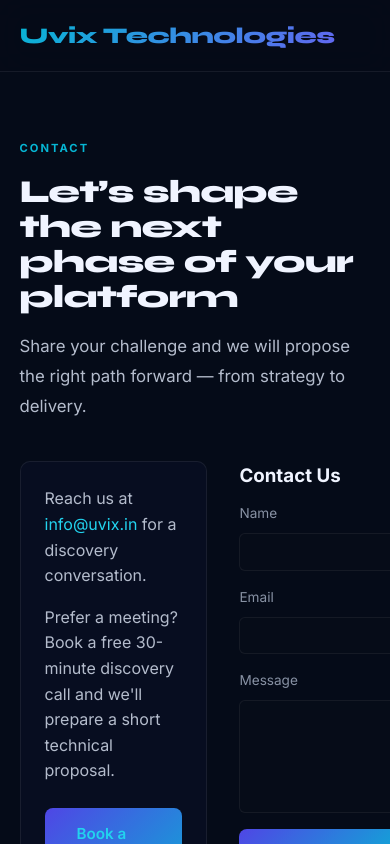
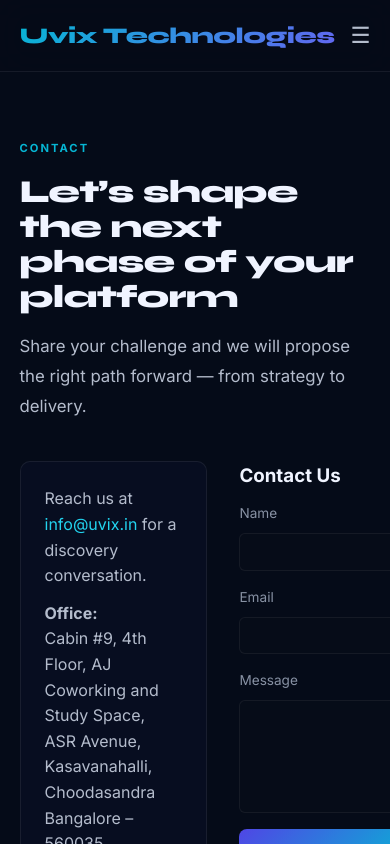
Before and after one commit to nitishbhardwajid-beep/Uvix, a Next.js app: page /contact in a window 390 px wide. Shown: the top 844 px of the page. Built offline with nearby package versions, Linux system fonts and the light colour scheme.

Commit message:
Show Bangalore office address on contact page; add mobile nav toggle and styles

```diff
--- a/app/components/SiteLayout.js
+++ b/app/components/SiteLayout.js
@@ -1,12 +1,17 @@
 import Link from 'next/link';
 import { navItems } from '../data/siteContent';
+import { useState } from 'react';
 
 export default function SiteLayout({ children, title, description }) {
+  const [mobileOpen, setMobileOpen] = useState(false);
   return (
     <>
       <nav>
         <Link className="nav-logo" href="/">Uvix Technologies</Link>
-        <ul className="nav-links">
+        <button className="nav-toggle" aria-label="Toggle navigation" onClick={() => setMobileOpen((s) => !s)}>
+          ☰
+        </button>
+        <ul className={`nav-links ${mobileOpen ? 'mobile-open' : ''}`} onClick={() => setMobileOpen(false)}>
           {navItems.map((item) => (
             <li key={item.href}>
               <Link href={item.href}>{item.label}</Link>
--- a/app/contact/page.js
+++ b/app/contact/page.js
@@ -18,6 +18,7 @@
         <div className="contact-layout" style={{ display: 'grid', gridTemplateColumns: '1fr 420px', gap: '2rem', alignItems: 'start' }}>
           <div className="contact-card">
             <p>Reach us at <a href={`mailto:${contactDetails.email}`}>{contactDetails.email}</a> for a discovery conversation.</p>
+            <p style={{ marginTop: '0.75rem', whiteSpace: 'pre-line' }}><strong>Office:</strong><br />{contactDetails.address}</p>
             <p style={{ marginTop: '1rem' }}>Prefer a meeting? Book a free 30-minute discovery call and we'll prepare a short technical proposal.</p>
             <div className="cta-actions" style={{ justifyContent: 'flex-start', marginTop: '1.5rem' }}>
               <a href={`mailto:${contactDetails.email}`} className="btn-primary" aria-label="Book a free discovery call via email">{contactDetails.ctaLabel}</a>
--- a/app/globals.css
+++ b/app/globals.css
@@ -37,6 +37,7 @@
 .nav-links { display: flex; gap: 2.5rem; list-style: none; align-items: center; }
 .nav-links a { color: var(--slate-l); font-size: 0.875rem; font-weight: 500; text-decoration: none; transition: color .2s; }
 .nav-links a:hover { color: var(--white); }
+.nav-toggle { display: none; background: transparent; border: none; color: var(--slate-l); font-size: 1.4rem; cursor: pointer; }
 .nav-cta { background: var(--indigo); color: #fff !important; padding: 0.5rem 1.25rem; border-radius: 6px; font-weight: 600 !important; }
 .nav-cta:hover { background: var(--indigo-l) !important; color: #fff !important; }
 #hero { position: relative; min-height: 100vh; display: flex; flex-direction: column; justify-content: center; align-items: center; text-align: center; padding: 120px 5vw 80px; overflow: hidden; }
@@ -156,6 +157,12 @@
 .footer-socials a:hover { color: var(--white); }
 @media (max-width: 900px) { .process-layout { grid-template-columns: 1fr; } .process-visual { position: static; } .ind-layout { grid-template-columns: 1fr; } .footer-grid { grid-template-columns: 1fr 1fr; } }
 @media (max-width: 640px) { .nav-links { display: none; } .hero-stats { gap: 2rem; } .ind-cards { grid-template-columns: 1fr; } .footer-grid { grid-template-columns: 1fr; } .footer-bottom { flex-direction: column; text-align: center; } }
+
+@media (max-width: 640px) {
+  .nav-toggle { display: block; }
+  .nav-links.mobile-open { display: flex; position: absolute; top: 72px; left: 0; right: 0; background: rgba(5,11,24,0.95); flex-direction: column; padding: 1rem 5vw; gap: 1rem; border-bottom: 1px solid var(--border); }
+  .nav-links.mobile-open li { padding: 0.5rem 0; }
+}
 
 /* Service Pages Styling */
 .services-grid-detailed {
--- a/app/shared/content.js
+++ b/app/shared/content.js
@@ -49,6 +49,7 @@
   email: 'info@uvix.in',
   phone: '+91 9916313163',
   ctaLabel: 'Book a Free Discovery Call',
+  address: `Cabin #9, 4th Floor, AJ Coworking and Study Space,\nASR Avenue, Kasavanahalli, Choodasandra\nBangalore – 560035, Karnataka, India`,
 };
 
 export const germanyContact = {
```
